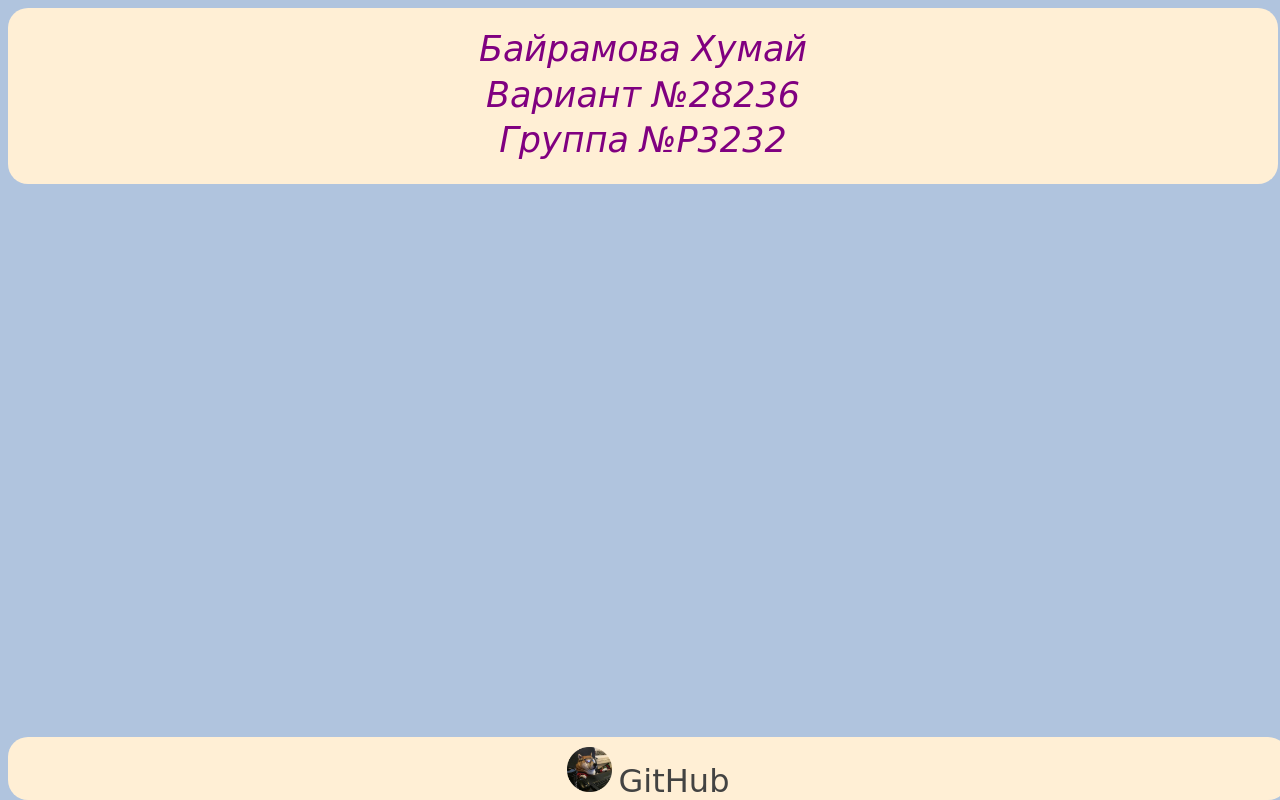
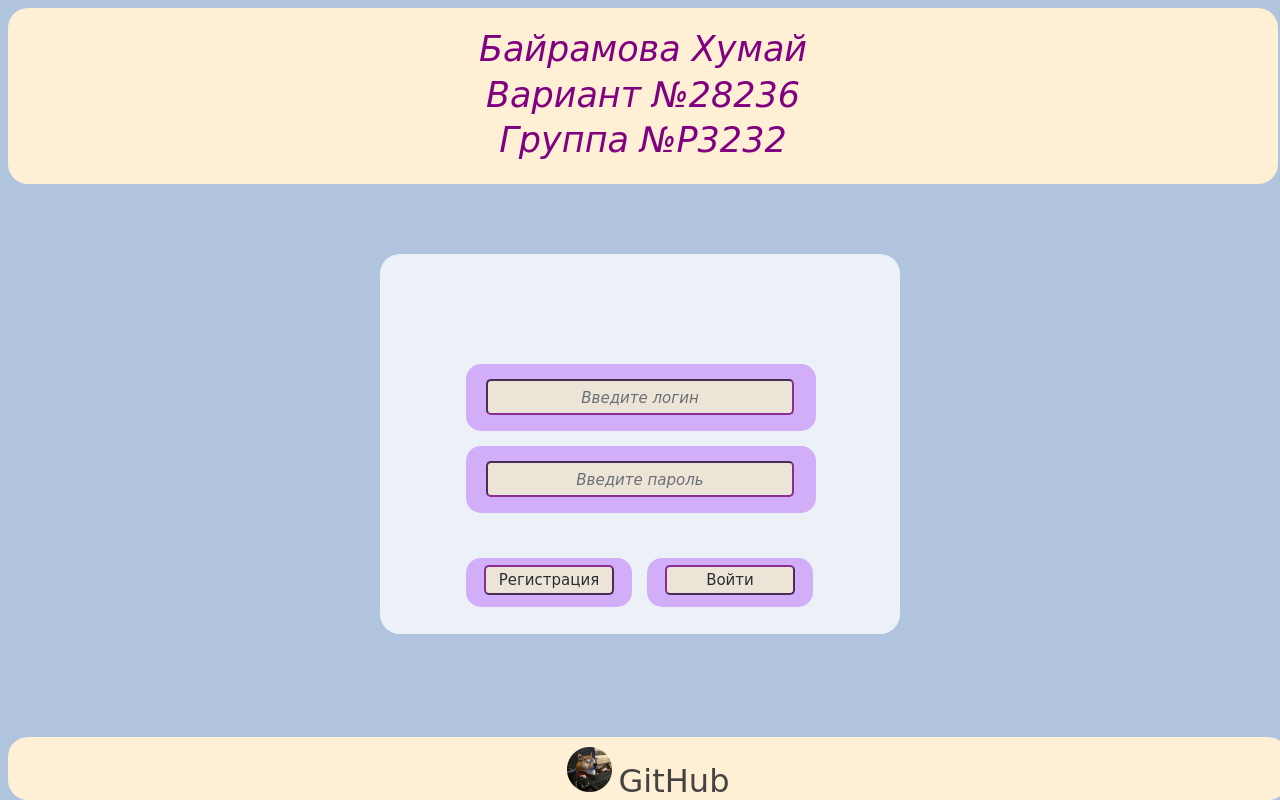
Before and after one commit to whoismuch/Laba4_WEB, a React (Create React App) app in the folder src/ui/: page / in a window 1280 px wide. Built offline with nearby package versions, Linux system fonts and the light colour scheme.

Commit message:
+AuthenticationForm Component (only view)

```diff
--- a/src/ui/src/Main.js
+++ b/src/ui/src/Main.js
@@ -1,7 +1,6 @@
 import React, {Component} from 'react';
 import {connect} from 'react-redux'; // Component - класс из пакета react
-import RegistrationForm from "./examples/RegistrationForm";
-import './App.css';
+import './index.css';
 
 class Main extends Component {
 
--- a/src/ui/src/Start.js
+++ b/src/ui/src/Start.js
@@ -1,10 +1,9 @@
 import React, {Component} from 'react';
 import {connect} from 'react-redux'; // Component - класс из пакета react
-import RegistrationForm from "./examples/RegistrationForm";
 import Header from "./components/Header";
 import Footer from "./components/Footer";
-import './App.css';
-
+import './styles/start.css';
+import AuthenticationForm from "./components/AuthenticationForm";
 class Start extends Component {
 
     addPoint() {
@@ -19,6 +18,9 @@ class Start extends Component {
         return (
             <div>
                 <Header/>
+                <div className="centerBorder">
+                    <AuthenticationForm/>
+                </div>
                 <Footer/>
             </div>
         );
--- /dev/null
+++ b/src/ui/src/components/AuthenticationForm.js
@@ -0,0 +1,28 @@
+import React, {Component} from 'react'; // Component - класс из пакета react
+
+
+class AuthenticationForm extends Component {
+    render() {
+        return (
+            <form className="form">
+                <div className="inputArea">
+                    <input type="text" placeholder="Введите логин"/>
+                </div>
+                <div className="inputArea">
+                    <input type="password" placeholder="Введите пароль"/>
+                </div>
+                <div className="buttons">
+                    <div className="buttonArea">
+                        <button className="checkButtonInside">Регистрация</button>
+                    </div>
+                    <div className="buttonArea">
+                        <button className="checkButtonInside">Войти</button>
+                    </div>
+                </div>
+            </form>
+        )
+    }
+
+}
+
+export default AuthenticationForm;
--- a/src/ui/src/index.css
+++ b/src/ui/src/index.css
@@ -50,7 +50,7 @@ canvas {
     border-color: #800080;
     border-radius: 5px;
     width: 130px;
-  height: 28px;
+    height: 30px;
     font-family: "Comic Sans MS";
     font-size: 15px;
 }
@@ -83,20 +83,21 @@ label {
 .centerBorder {
     background: white; /* Цвет фона */
     color: black; /* Цвет текста */
-  padding-left: 70px; /* Поля вокруг текста */
-  padding-right: 70px;
-  padding-top: 50px;
-  padding-bottom: 70px;
+    /*padding-left: 70px; !* Поля вокруг текста *!*/
+    /*padding-right: 70px;*/
+    /*padding-top: 50px;*/
+    padding-bottom: 40px;
     border-radius: 20px; /* Уголки */
     margin: auto;
-  margin-top: 30px;
-  width: 700px;
+    margin-top: 70px;
+    padding-top: 30px;
+    width: 520px;
     height: 310px;
     opacity: 0.77;
     overflow: scroll;
 }
 
-.ff , .time-and-link{
+.ff, .time-and-link {
     display: flex;
 }
 
@@ -107,7 +108,7 @@ label {
     opacity: 1;
 }
 
-.commonGroup > .fillItPls, .enterY {
+.commonGroup > .fillItPls, .inputArea {
     background: rgba(159, 19, 255, 0.37);
     color: black;
     border-radius: 15px;
@@ -143,29 +144,32 @@ label {
     font-family: "Comic Sans MS";
 }
 
-.commonGroup > .enterY {
-  padding: 15px 20px 20px;
+.inputArea, .commonGroup > .inputArea {
+    padding: 15px 20px 25px;
     margin-top: 15px;
     margin-bottom: 15px;
     width: 310px;
     height: 27px;
 }
 
-input[type=text] {
+input[type=text], input[type=password] {
     line-height: 25px;
-  width: 302px;
-  font-size: 15px;
+    width: 300px;
+    height: 30px;
+    font-size: 20px;
     text-align: center;
     background-color: papayawhip;
     border-color: #800080;
     border-radius: 5px;
+  margin: auto;
 }
 
 
 input::placeholder {
     text-align: center;
     font-size: 15px;
-  color: black;
+    font-style: italic;
+    color: #575757;
     font-family: "Comic Sans MS"
 
 }
@@ -174,7 +178,22 @@ input::placeholder {
     border-color: red !important;
 }
 
-.commonGroup > .checkButton {
+.buttons {
+    margin-top: 45px;
+    display: flex;
+}
+
+
+.form {
+    margin: auto;
+    display: block;
+    margin-top: 80px;
+    /*padding: 7px 18px 12px;*/
+    width: 348px;
+    height: 27px;
+}
+
+.buttonArea {
     background: rgba(159, 19, 255, 0.37);
     color: black;
     border-radius: 15px;
@@ -184,6 +203,7 @@ input::placeholder {
     height: 30px;
     align-self: center;
     margin: auto;
+    margin-right: 15px;
 }
 
 
--- /dev/null
+++ b/src/ui/src/styles/start.css
@@ -0,0 +1,9 @@
+body {
+    background-color: lightsteelblue;
+    font-size: 20px;
+    font-family: "Comic Sans MS";
+}
+
+p {
+    line-height: 30%;
+}
```
Lines whose indentation alone changed are shown as unchanged.
